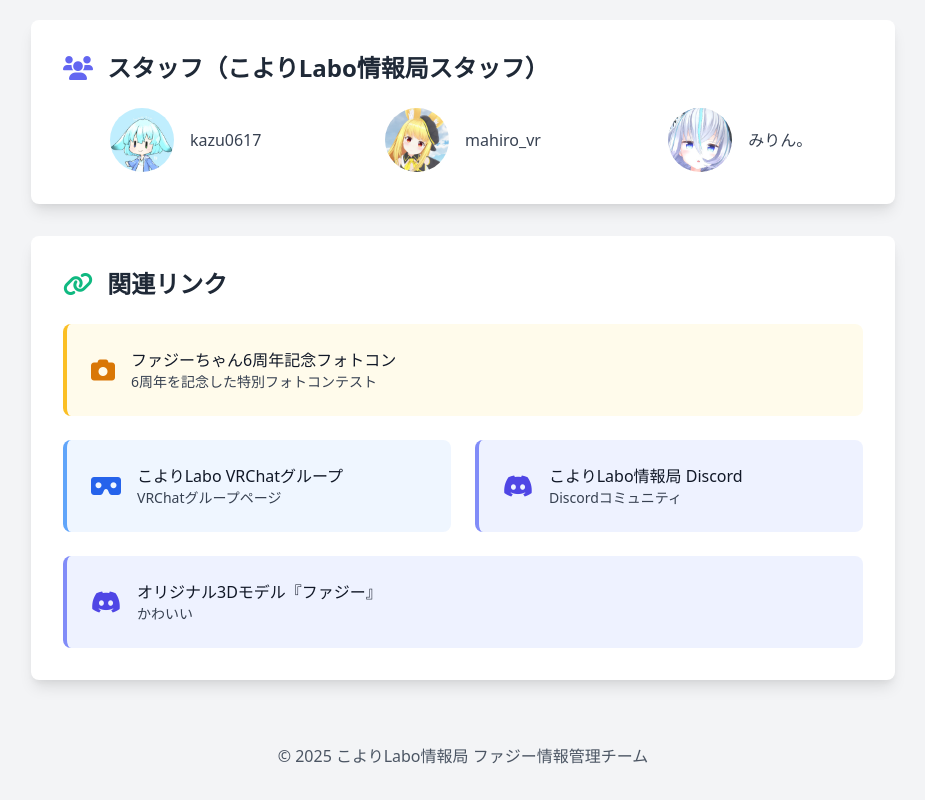
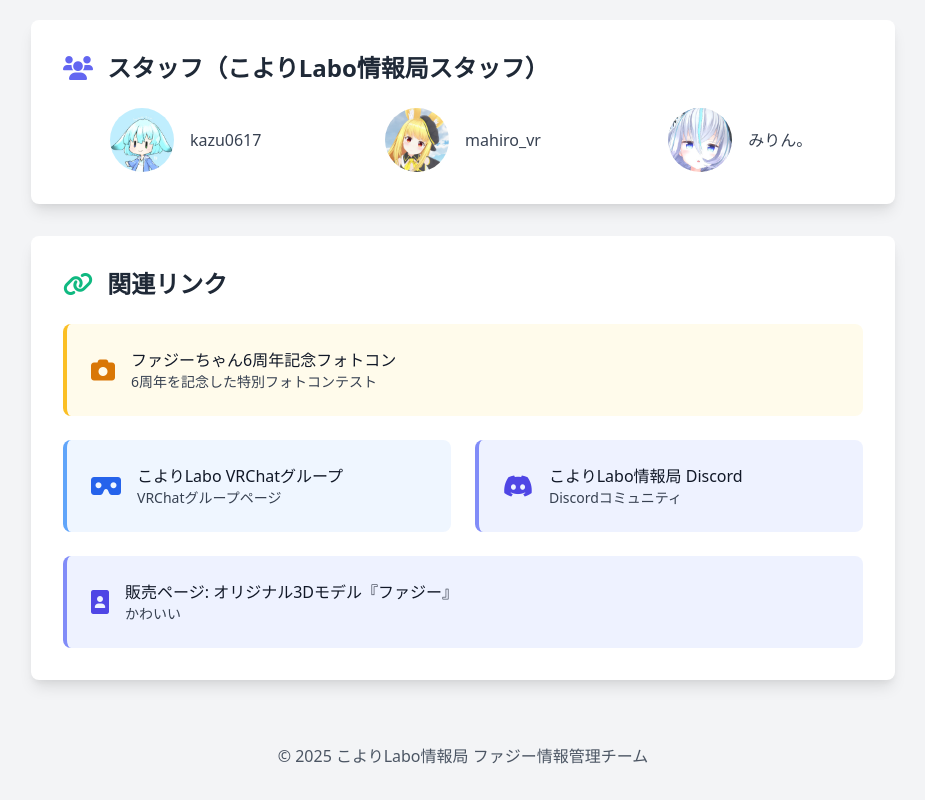
Before and after one commit to kazu0617/fuzzy-photo-contest, a plain HTML site: page 6th-gathering.html in a window 1280 px wide. Shown: the part 1160-1960 px from the top of the page, without its empty margins (177-1102 px from the left). Drawn offline with nearby package versions, Linux system fonts and the light colour scheme.

Commit message:
💄ファジーちゃんのアイコンを変更

```diff
--- a/6th-gathering.html
+++ b/6th-gathering.html
@@ -146,9 +146,9 @@
                 <a href="https://nagatorokoyori.booth.pm/items/1255283" target="_blank" rel="noopener noreferrer"
                     class="block p-6 bg-indigo-50 rounded-lg hover:bg-indigo-100 transition duration-300 border-l-4 border-indigo-400">
                     <div class="flex items-center space-x-4">
-                        <i class="fab fa-discord text-2xl text-indigo-600"></i>
+                        <i class="fab fa-solid fa-image-portrait text-2xl text-indigo-600"></i>
                         <div>
-                            <div class="font-medium text-gray-900">オリジナル3Dモデル『ファジー』</div>
+                            <div class="font-medium text-gray-900">販売ページ: オリジナル3Dモデル『ファジー』</div>
                             <div class="text-sm text-gray-700">かわいい</div>
                         </div>
                     </div>
```
Also changed, not shown: index.html (+2 -2 lines).
